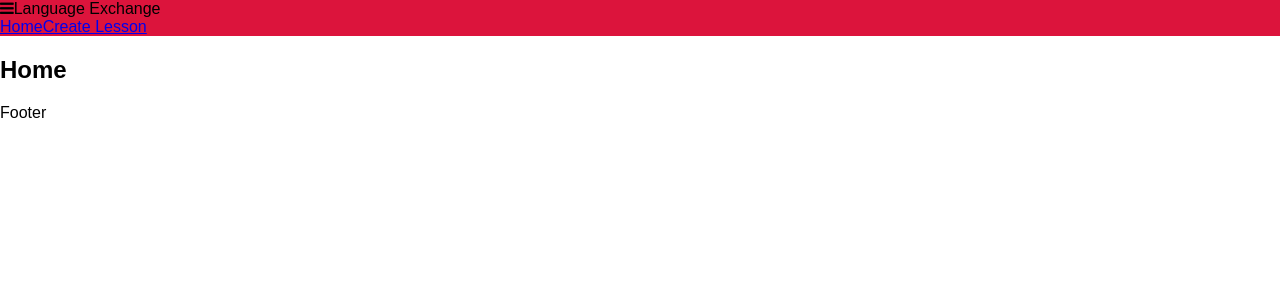
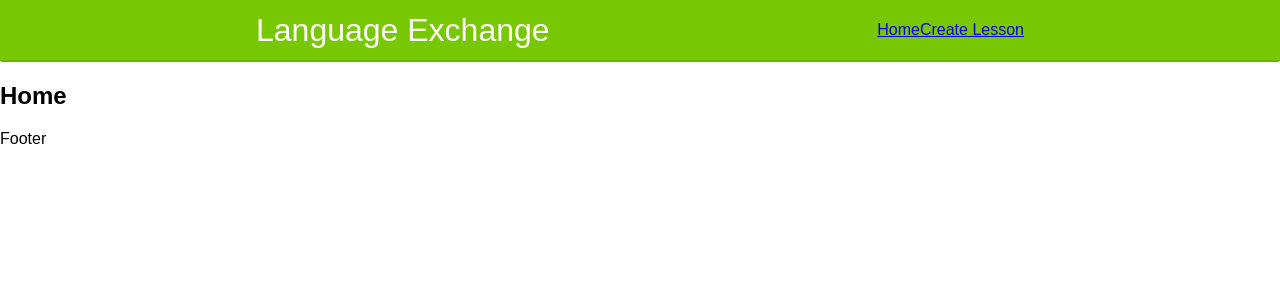
Before and after one commit to KonradKlimczak/language-exchange, a React (Create React App) app: page / in a window 1280 px wide. Shown: the top 300 px of the page. Built offline with nearby package versions, Linux system fonts and the light colour scheme.

Commit message:
Header styles started.

```diff
--- a/src/Header/Header.css
+++ b/src/Header/Header.css
@@ -1,3 +1,94 @@
 .lele--header {
-    background: crimson;
+  height: 42px;
+  background-color: #78C800;
+  border-bottom: 2px solid #71B200;
+  border-bottom-left-radius: 2px;
+  border-bottom-right-radius: 2px;
+  align-items: center;
+  display: flex;
+  color: white;
 }
+.lele--header .burger-icon {
+  padding: 0 12px;
+}
+.lele--header .lele-logo {
+  display: none;
+}
+.lele--header h1 {
+  font-weight: initial;
+  font-size: 1.3rem;
+}
+.lele--header .search-input {
+  height: 30px;
+  background-color: #b5544b;
+  border-radius: 2px;
+  padding: 2px 16px;
+  box-shadow: none;
+  color: #fff;
+}
+.lele--header .search-input input::placeholder {
+  color: #fff;
+}
+.lele--header .search-input input {
+  color: #fff;
+  outline: none;
+  height: 30px;
+  border: none;
+  background: none;
+}
+.lele--header .search-input #product-suggestions {
+  position: absolute;
+}
+.lele--header .lele-menu {
+  display: none;
+}
+.lele--header .lele-menu .lele-menu-item {
+  cursor: pointer;
+  display: flex;
+  height: 18px;
+  padding: 8px 16px;
+  margin: 0 2px;
+  transition: 0.1s all;
+  border-radius: 2px;
+}
+.lele--header .lele-menu .lele-menu-item:hover {
+  background-color: #b5544b;
+}
+.lele--header.is-active {
+  height: initial;
+  flex-wrap: wrap;
+}
+.lele--header.is-active .lele-menu {
+  display: flex;
+  flex-basis: 100%;
+  flex-direction: column;
+}
+.lele--header.is-active .lele-menu .lele-menu-item {
+  height: 30px;
+}
+
+@media (min-width: 1024px) {
+  .lele--header {
+    padding: 0 16rem;
+    height: 60px;
+    justify-content: space-between;
+  }
+  .lele--header .burger-icon {
+    display: none;
+  }
+  .lele--header .lele-logo {
+    display: block;
+    border: 1px solid #890100;
+    z-index: 1;
+    position: absolute;
+    top: 10px;
+    left: 144px;
+    width: 100px;
+  }
+  .lele--header h1 {
+    font-size: 2rem;
+  }
+  .lele--header .lele-menu {
+    display: flex;
+  }
+}
--- a/src/Header/Header.tsx
+++ b/src/Header/Header.tsx
@@ -1,12 +1,14 @@
-import * as React from 'react';
-import { Link } from 'react-router-dom';
+import * as React from "react";
+import { Link } from "react-router-dom";
 
-import './Header.css';
+import "./Header.css";
 
 export default () => (
   <header className="lele--header">
-    <i className="fa fa-bars" aria-hidden="true" />
-    Language Exchange
+    <div className="burger-icon">
+      <i className="fa fa-bars" aria-hidden="true" />
+    </div>
+    <h1>Language Exchange</h1>
     <nav>
       <Link to="/">Home</Link>
       <Link to="/create-lesson">Create Lesson</Link>
```
